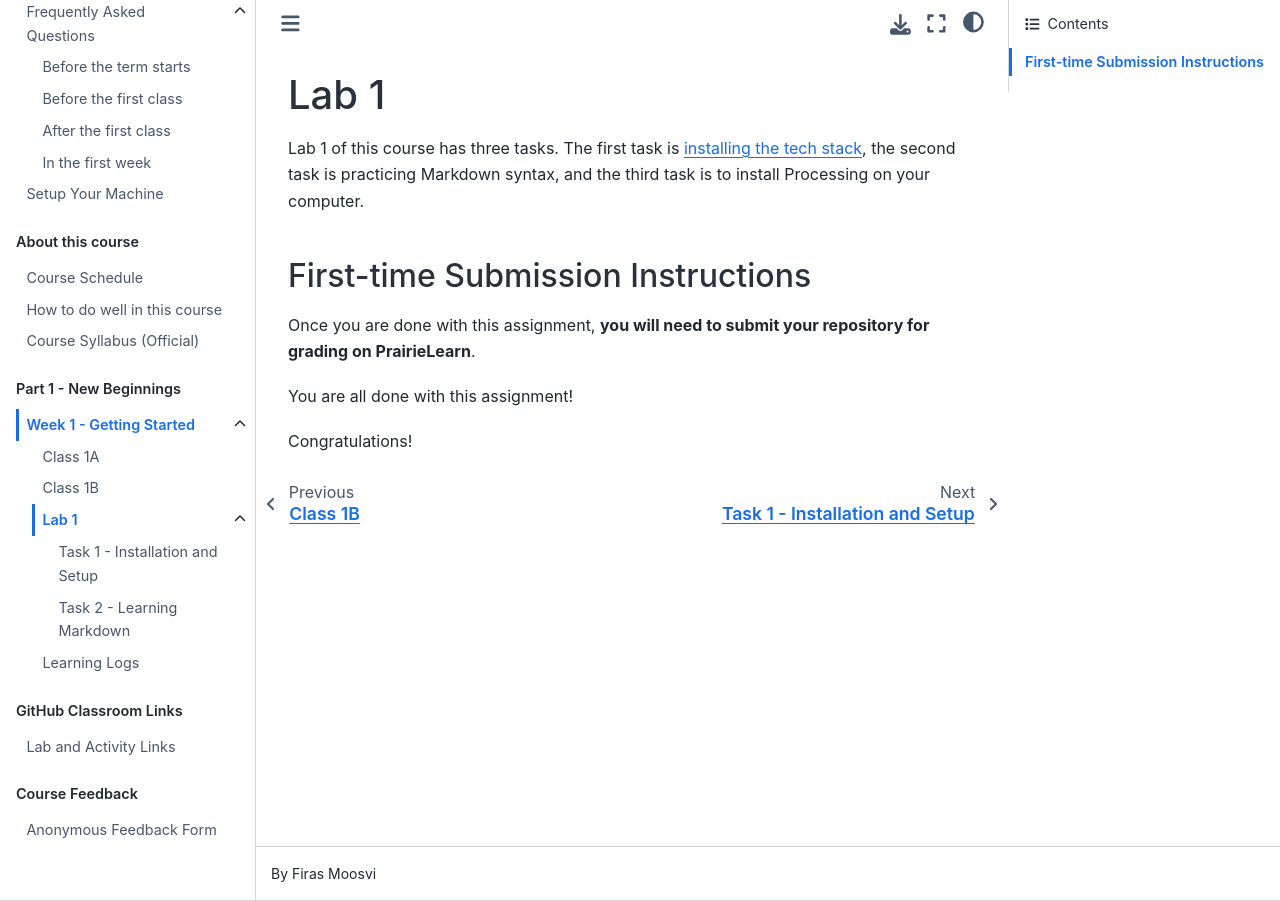
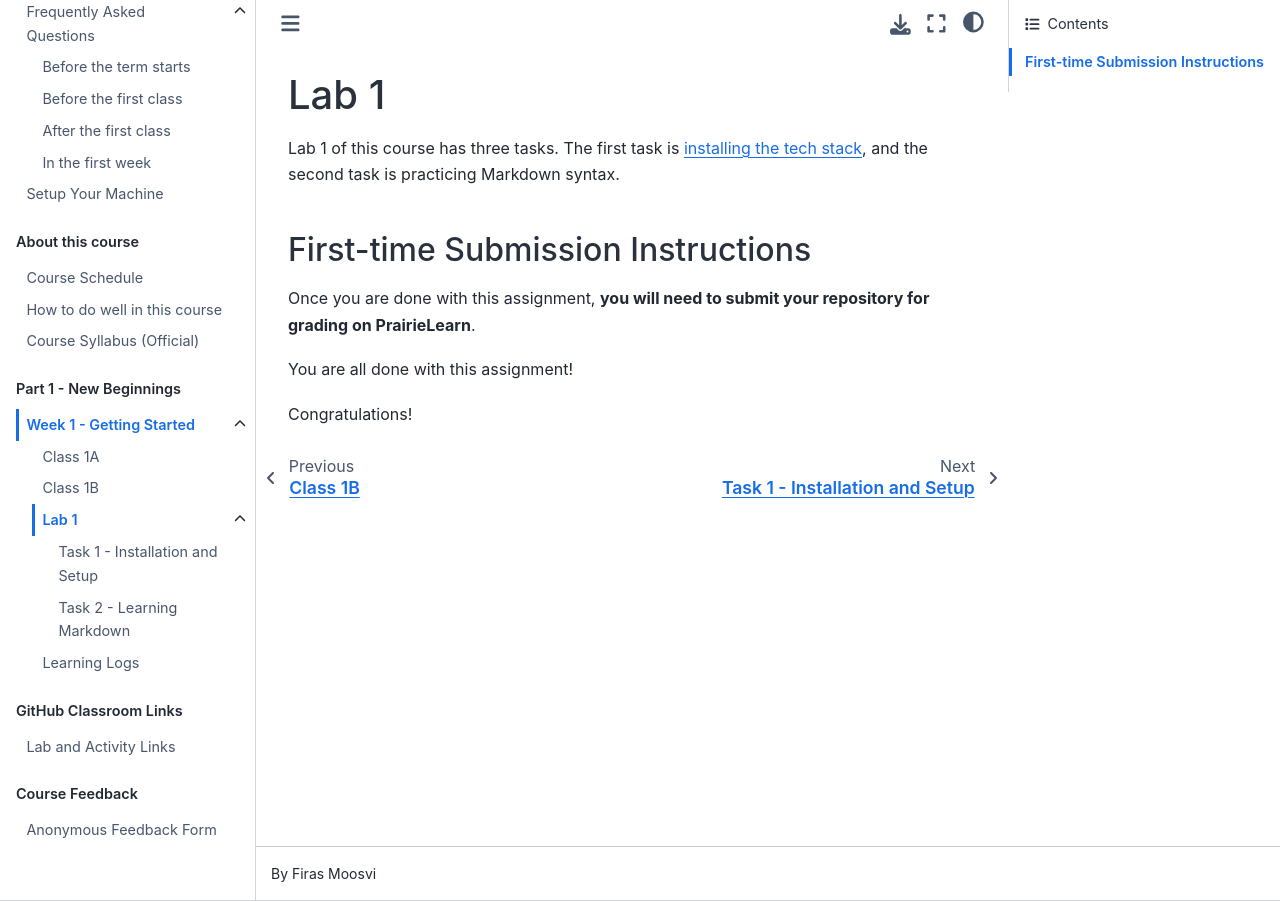
Before and after one commit to ubco-cmps/cosc122_course, a Jupyter Book: the page built from class/week01/lab/README.md, in a window 1280 px wide. Built offline with Jupyter Book 1.0.4 settings and Sphinx 7.4.7 and the Sphinx Book theme 1.1.4, drawn with Linux system fonts in a browser that asks for light colours; pages that are not in the unit, such as notebooks, are missing from menus.

Commit message:
Remove mention of processing

```diff
--- a/class/week01/lab/README.md
+++ b/class/week01/lab/README.md
@@ -1,7 +1,7 @@
 # Lab 1
 
 Lab 1 of this course has three tasks.
-The first task is [installing the tech stack](https://firas.moosvi.com/courses/2021_WT2/cosc123/notes/setup/stack.html), the second task is practicing Markdown syntax, and the third task is to install Processing on your computer.
+The first task is [installing the tech stack](https://firas.moosvi.com/courses/2021_WT2/cosc123/notes/setup/stack.html), and the second task is practicing Markdown syntax.
 
 ## First-time Submission Instructions
 
```
